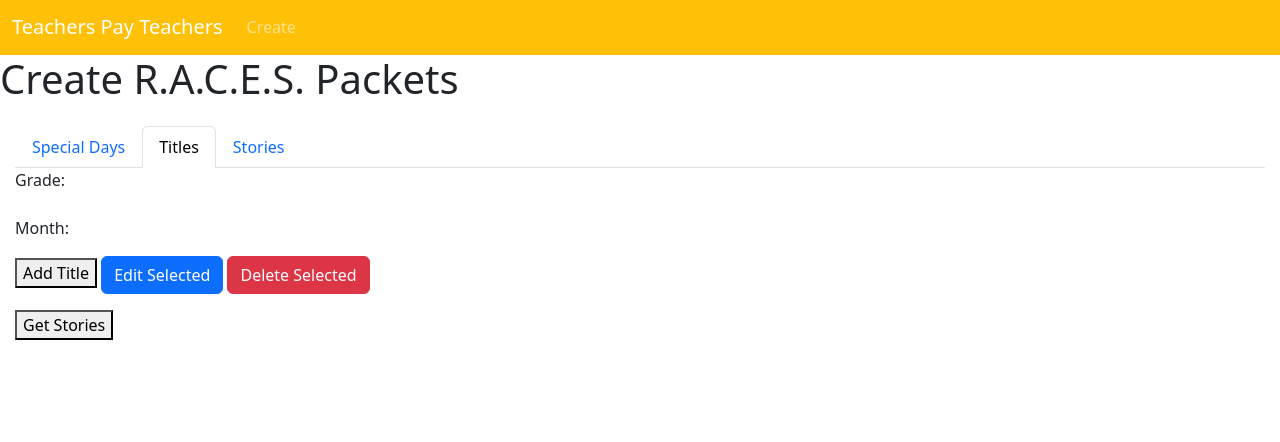
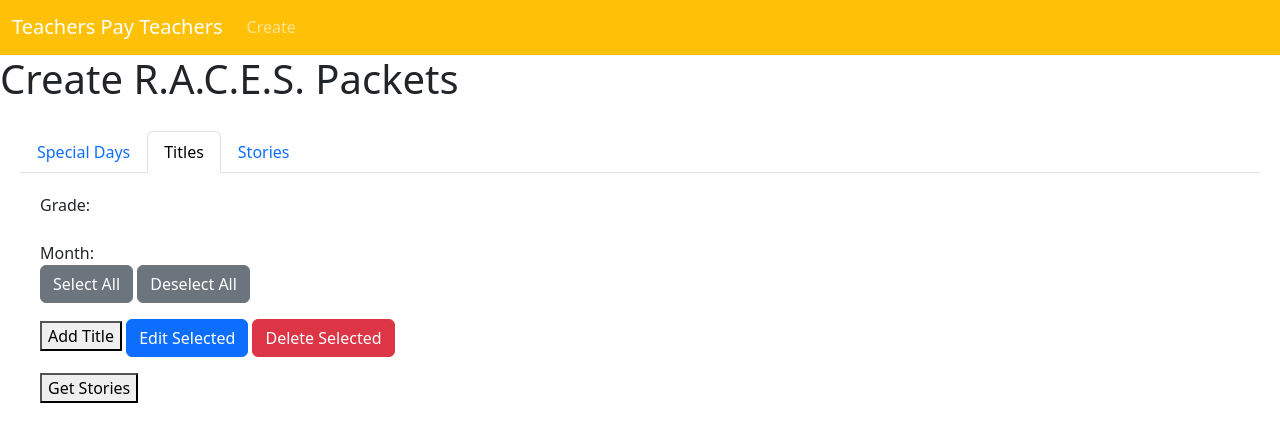
Before and after one commit to micheknows/Michelle, a Flask app: page /tpt/createraces in a window 1280 px wide, after a click on "Titles". Shown: the part 57-499 px from the top of the page. Run offline with Flask 3, Linux system fonts and the light colour scheme; parts of the project's set-up code (start-up, migrations or seed data) failed here and were passed over; some libraries are stand-ins or nearby versions.

Commit message:
Changed to checkboxes for titles

```diff
--- a/static/css/mainstyles.css
+++ b/static/css/mainstyles.css
@@ -6,7 +6,7 @@
 }
 
 .pad {
-  padding: 15px;
+  padding: 20px;
 }
 
 /* Add to your CSS file to style the image */
--- a/static/js/specialdays.js
+++ b/static/js/specialdays.js
@@ -331,23 +331,6 @@ document.getElementById('getDaysBtn').addEventListener('click', () => {
         // Get modal element
         const modalTitle = document.getElementById('titleModal');
 
-        titleList.addEventListener('click', (e) => {
-
-          // Get clicked li
-          const li = e.target.tagName === 'LI' ? e.target : e.target.parentElement;
-
-          // Set selected title
-          selectedLi = li;
-
-          // Show modal
-          modalTitle.style.display = 'block';
-
-          // Set modal data from li
-          document.getElementById('modalTitleName').innerText = li.innerText;
-
-        });
-
-
 
         // Save changes and close modal
         document.getElementById('saveTitleBtn').addEventListener('click', () => {
@@ -471,8 +454,8 @@ document.getElementById('deleteTitleBtn').addEventListener('click', () => {
 
           mylist.appendChild(li);
         })
-      if(listtoUpdate=='titleList'):
-        updateTitleList();
+      if(listtoUpdate=='titleList'){
+        updateTitleList();}
   }
 
   function updateProgressBar(percent) {
@@ -520,3 +503,17 @@ document.getElementById('regenerateColorImageBtn').addEventListener('click', fun
         alert('Error: Could not connect to the server.');
     });
 });
+
+// Function to select all titles
+document.getElementById('selectAllTitlesBtn').addEventListener('click', () => {
+    document.querySelectorAll('.title-checkbox').forEach(cb => {
+        cb.checked = true;
+    });
+});
+
+// Function to deselect all titles
+document.getElementById('deselectAllTitlesBtn').addEventListener('click', () => {
+    document.querySelectorAll('.title-checkbox').forEach(cb => {
+        cb.checked = false;
+    });
+});
--- a/templates/tpt/createraces.html
+++ b/templates/tpt/createraces.html
@@ -85,7 +85,7 @@
         </div>
   </div>
 
-  <div class="tab-pane fade" id="titles" role="tabpanel" aria-labelledby="titles-tab">
+  <div class="tab-pane fade pad" id="titles" role="tabpanel" aria-labelledby="titles-tab">
     <!-- Title generation content -->
       Grade: <div id="gradeleveltitles"></div>
       <br>Month:  <div id="monthNametitles"></div>
@@ -94,6 +94,9 @@
 
 
             </form>
+      <button id="selectAllTitlesBtn" class="btn btn-secondary">Select All</button>
+<button id="deselectAllTitlesBtn" class="btn btn-secondary">Deselect All</button>
+
       <div id="titleList"></div>
       <P></P>          <p>
                  <button id="addTitleBtn">Add Title</button>
```
